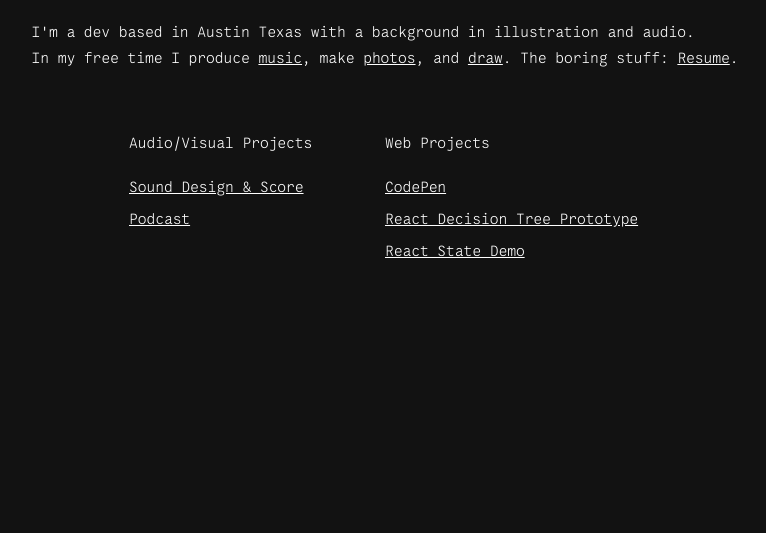
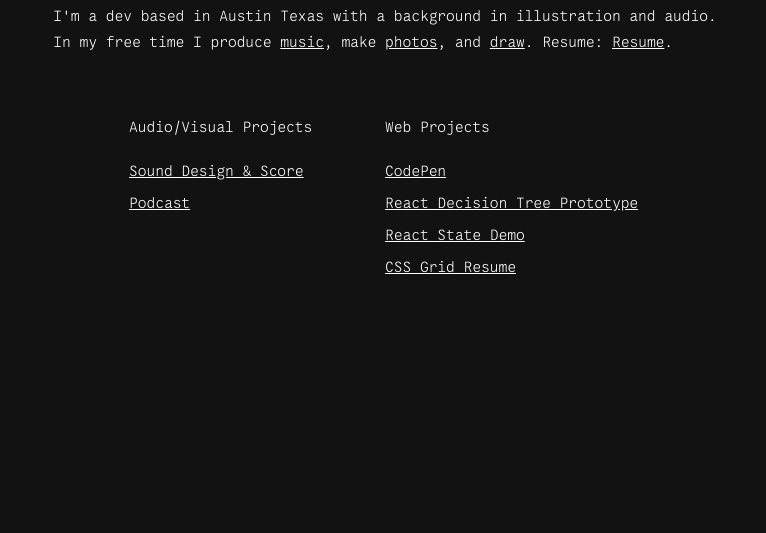
Before and after one commit to thekevinboyle/site, a plain HTML site: page index.html in a window 1280 px wide. Shown: the part 331-864 px from the top of the page, without its empty margins (255-1021 px from the left). Drawn offline with nearby package versions, Linux system fonts and the light colour scheme.

Commit message:
updated resume and added grid example

```diff
--- a/index.html
+++ b/index.html
@@ -21,7 +21,7 @@
           <p>I'm a dev based in Austin Texas with a background in illustration and audio.</p>
           <p>In my free time I produce <a href="https://weareallgonners.bandcamp.com/" target="_blank">music</a>, make
             <a href="https://www.instagram.com/kevinboyle/" target="_blank">photos</a>, and <a
-              href="https://dribbble.com/kevinboyle" target="_blank">draw</a>. The boring stuff: <a href="assets/kevin-boyle__resume.pdf" target="_blank">Resume</a>.</p>
+              href="https://dribbble.com/kevinboyle" target="_blank">draw</a>. Resume: <a href="assets/kevin-boyle__resume.pdf" target="_blank">Resume</a>.</p>
 
         </div>
         <section class="is-flex">
@@ -39,7 +39,7 @@
               <li><a href="https://codesandbox.io/s/decision-tree-proto-7rd98" target="_blank">React Decision Tree
                   Prototype</a></li>
               <li><a href="https://codesandbox.io/s/state-demo-ki00e" target="_blank">React State Demo</a></li>
-
+              <li><a href="https://codesandbox.io/s/css-grid-resume-9g7pf" target="_blank">CSS Grid Resume</a></li>
             </ul>
           </div>
         </section>
```
Also changed, not shown: 1 other file.
